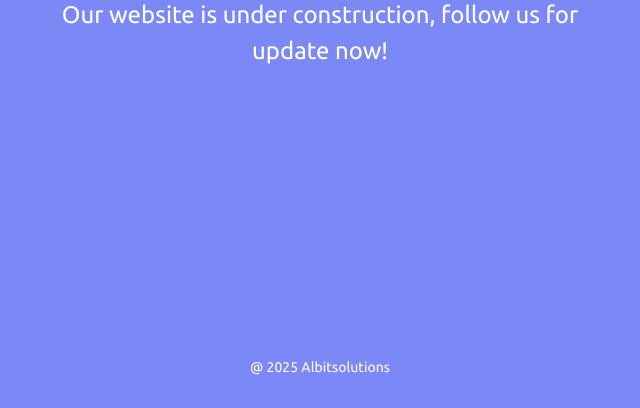
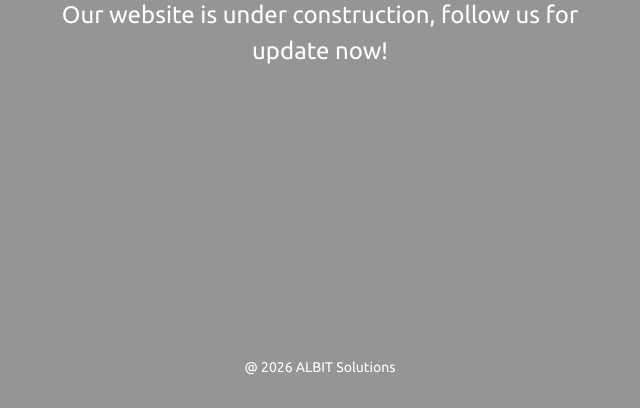
Before and after one commit to rdrabo/website, a plain HTML site: page index.html in a window 1280 px wide. Shown: the part 392-800 px from the top of the page, without its empty margins (320-960 px from the left). Drawn offline with Linux system fonts and the light colour scheme.

Commit message:
updated copyright and background color

```diff
--- a/css/main.css
+++ b/css/main.css
@@ -249,11 +249,11 @@
 
 /*---------------------------------------------*/
 .bg-g1 {
-  background: #7c88f5;
-  background: -webkit-linear-gradient(bottom, #7c88f5, #7c88f5);
-  background: -o-linear-gradient(bottom, #7c88f5, #7c88f5);
-  background: -moz-linear-gradient(bottom, #7c88f5, #7c88f5);
-  background: linear-gradient(bottom, #7c88f5, #7c88f5);
+  background: #959596;
+  background: -webkit-linear-gradient(bottom, #959596, #959596);
+  background: -o-linear-gradient(bottom, #959596, #959596);
+  background: -moz-linear-gradient(bottom, #959596, #959596);
+  background: linear-gradient(bottom, #959596, #959596);
 }
 
 
--- a/index.html
+++ b/index.html
@@ -57,7 +57,7 @@
 		</div>
 
 		<span class="s1-txt2 txt-center">
-			@ 2025 Albitsolutions
+			@ 2026 ALBIT Solutions
 		</span>
 
 	</div>
```
